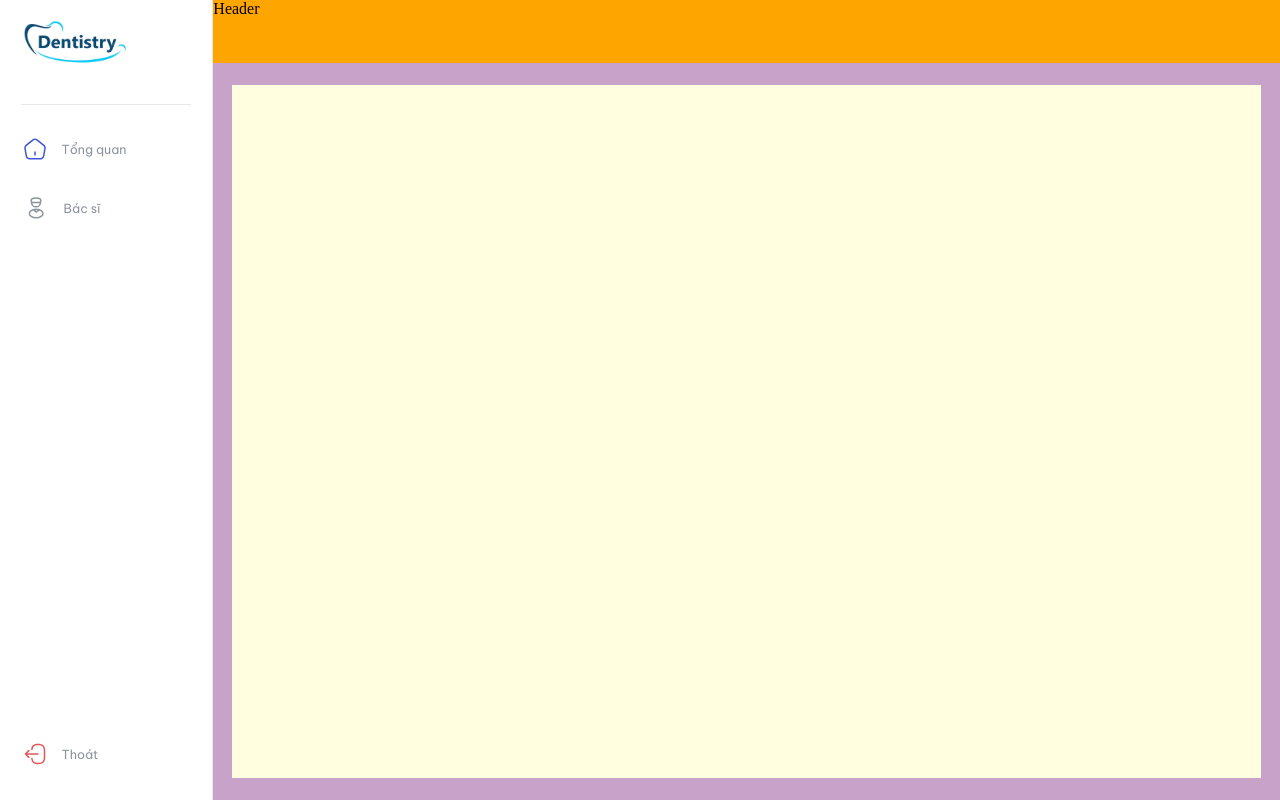
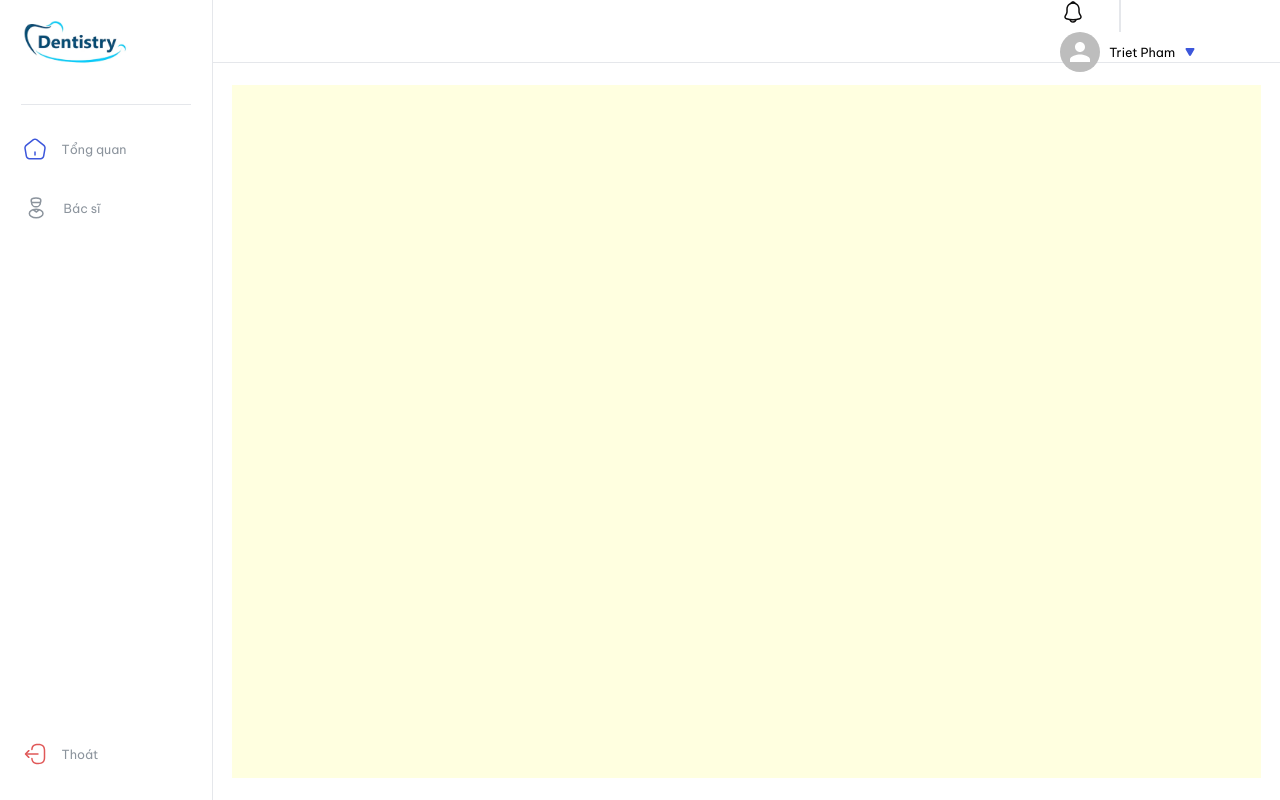
Before and after one commit to phamhuutriet/medical-manager-ui, a React (Create React App) app: page / in a window 1280 px wide. Built offline with nearby package versions, Linux system fonts and the light colour scheme.

Commit message:
feat: finish navigation bar

```diff
--- a/src/mainPage/MainPage.tsx
+++ b/src/mainPage/MainPage.tsx
@@ -2,15 +2,14 @@ import React from "react";
 import Grid from "@mui/material/Grid";
 import "./index.css";
 import { SideBar } from "./sidebar/SideBar";
+import { Header } from "./header/Header";
 
 export const MainPage = () => {
   return (
     <Grid container className="fullDiv">
       <SideBar />
-      <Grid item xs={10} sx={{ background: "#C8A2C8" }}>
-        <Grid item xs={12} sx={{ background: "orange", height: "7.8125%" }}>
-          Header
-        </Grid>
+      <Grid item xs={10}>
+        <Header />
         <Grid
           item
           xs={12}
--- /dev/null
+++ b/src/mainPage/header/Header.tsx
@@ -0,0 +1,91 @@
+import React from "react";
+import { Avatar, Grid, IconButton } from "@mui/material";
+import NotificationIcon from "../../img/notification.svg";
+import DropDownIcon from "../../img/dropdown.svg";
+
+export const Header = () => {
+  return (
+    <Grid
+      item
+      xs={12}
+      sx={{
+        height: "7.8125vh",
+        paddingTop: "1px",
+        paddingBottom: "1px",
+        borderBottom: "1px solid #E5E7EB",
+      }}
+    >
+      <div
+        style={{
+          width: "95.83%",
+          marginLeft: "auto",
+          marginRight: "auto",
+          background: "white",
+          marginTop: "1.171875vh",
+          marginBottom: "1.171875vh",
+          height: "5.46875vh",
+        }}
+      >
+        <div
+          style={{
+            marginLeft: "80%",
+            display: "flex",
+            alignItems: "center",
+            height: "100%",
+          }}
+        >
+          <Grid container>
+            <NotificationIconButton />
+            <Grid item xs={1.5}></Grid>
+            <VerticalLine />
+            <UserMenu />
+          </Grid>
+        </div>
+      </div>
+    </Grid>
+  );
+};
+
+const UserMenu = () => {
+  return (
+    <Grid
+      item
+      xs={8.58}
+      sx={{
+        // background: "yellow",
+        justifyContent: "flex-start",
+        alignItems: "center",
+        gap: "6.55%",
+        display: "flex",
+      }}
+    >
+      <IconButton sx={{ p: 0, marginLeft: "4.37%" }}>
+        <Avatar />
+      </IconButton>
+      <div style={{ fontSize: "1.5625vh", fontFamily: "Be Vietnam Pro" }}>
+        Triet Pham
+      </div>
+      <img className="img" alt="dropdown-icon" src={DropDownIcon} />
+    </Grid>
+  );
+};
+
+const VerticalLine = () => {
+  return (
+    <div
+      style={{
+        borderLeft: "2px solid #E5E7EB",
+      }}
+    />
+  );
+};
+
+const NotificationIconButton = () => {
+  return (
+    <Grid item>
+      <IconButton>
+        <img className="img" alt="notification-icon" src={NotificationIcon} />
+      </IconButton>
+    </Grid>
+  );
+};
```
Also changed, not shown: src/img/dropdown.svg (added), src/img/notification.svg (added).
